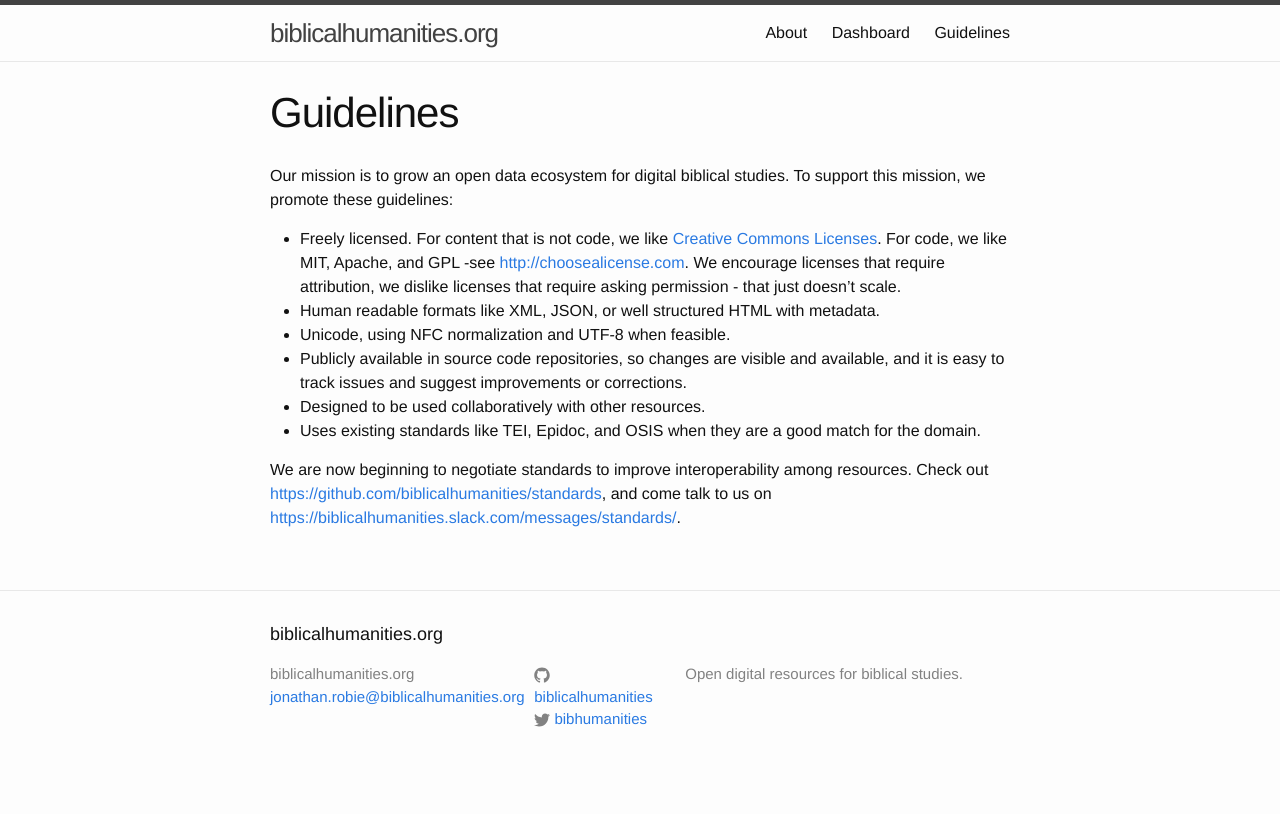
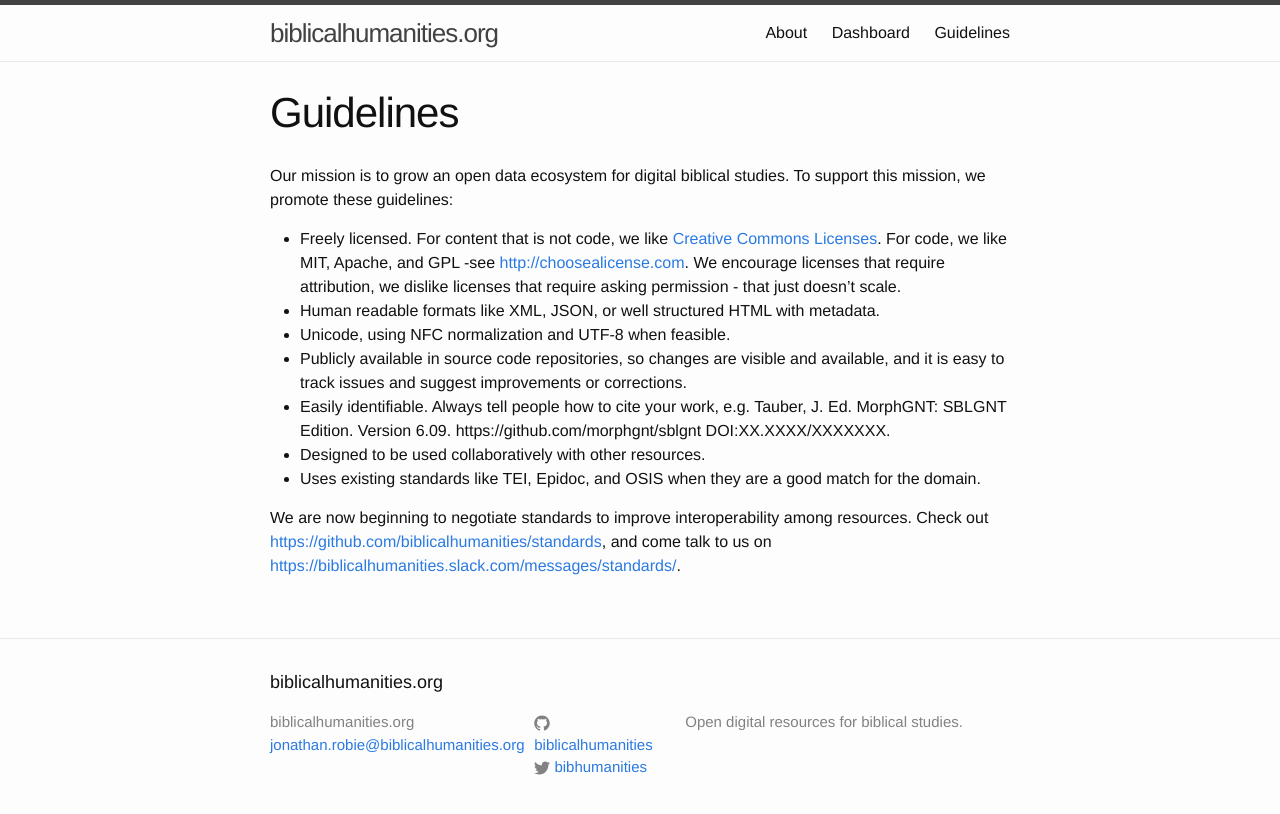
Before and after one commit to biblicalhumanities/biblicalhumanities.github.io, a Jekyll site: the page built from guidelines.md, in a window 1280 px wide. Shown: the top 814 px of the page. Built offline with Jekyll 4.4.1, drawn with Linux system fonts in a browser that asks for light colours.

Commit message:
Make your work identifiable - tell people how to cite it!

```diff
--- a/guidelines.md
+++ b/guidelines.md
@@ -9,6 +9,8 @@ Our mission is to grow an open data ecosystem for digital biblical studies. To s
 - Human readable formats like XML, JSON, or well structured HTML with metadata.
 - Unicode, using NFC normalization and UTF-8 when feasible.
 - Publicly available in source code repositories, so changes are visible and available, and it is easy to track issues and suggest improvements or corrections.
+- Easily identifiable. Always tell people how to cite your work, e.g.
+  Tauber, J. Ed. MorphGNT: SBLGNT Edition. Version 6.09. https://github.com/morphgnt/sblgnt DOI:XX.XXXX/XXXXXXX.
 - Designed to be used collaboratively with other resources.
 - Uses existing standards like TEI, Epidoc, and OSIS when they are a good match for the domain.
 
```
